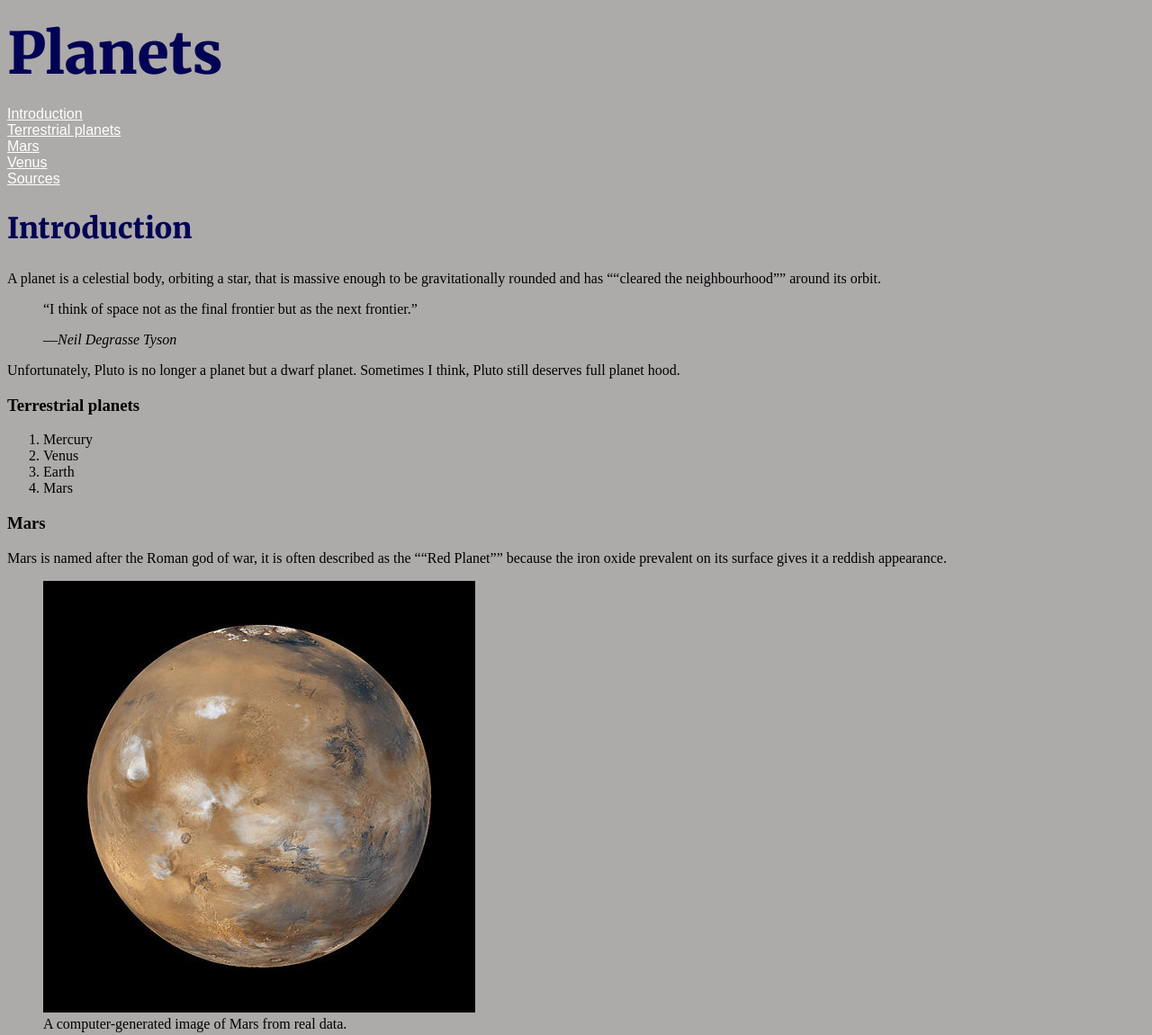
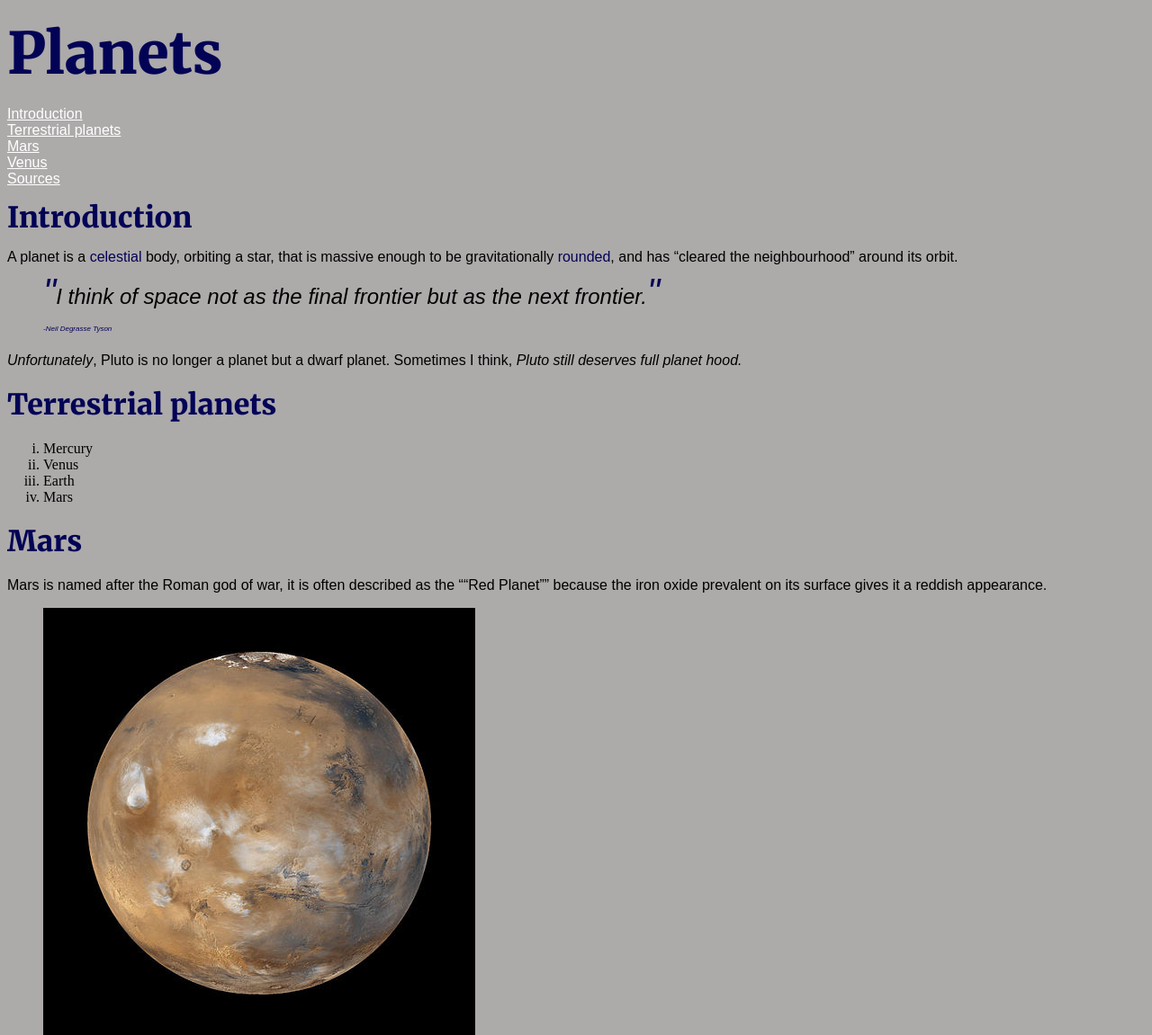
Before and after one commit to jenniferyaya/assignment-3, a plain HTML site: page index.html in a window 1280 px wide. Shown: the top 1151 px of the page at 90% size. Drawn offline with Linux system fonts and the light colour scheme; a web font is replaced by a local one.

Commit message:
Updated dt css.

```diff
--- a/css/main.css
+++ b/css/main.css
@@ -24,9 +24,59 @@ a:hover {
 	color: #af1f24;
 }
 
-h2 {
+h2, h3,h4 {
 	font-weight: bold;
 	color: #030356;
 	font-family: "Merriweather", serif;
 	font-size: 2rem;
+	line-height: .5;
 }
+
+p {
+	font-family: "Muli", sans-serif;
+	font-size: .50;
+}
+
+.listtwo {
+	list-style-type: lower-roman;
+}
+
+.celestial {
+	color: #030356;
+}
+
+.rounded {
+	color: #030356;
+}
+
+.citation {
+	color: #030356;
+	font-size: .5rem;
+	font-family: "Muli", sans-serif;
+	line-height: .5;
+}
+
+.quotemarks {
+	font-size: 2.5rem;
+	color: #030356;
+}
+
+.quotation {
+	font-family: "Merriweather", serif;
+	font-style: italic;
+	font-size: 1.5rem;
+	line-height: .25;
+}
+
+.unfortunately {
+	font-style: italic;
+	font-family: "Muli", sans-serif;
+}
+
+.imgcaption {
+	font-style: italic;
+}
+
+dt {
+	font-weight: bold;
+}
--- a/index.html
+++ b/index.html
@@ -5,13 +5,14 @@
 		<title>Planets</title>
 		<link href="css/main.css" rel="stylesheet">
 		<link href='http://fonts.googleapis.com/css?family=Muli' rel='stylesheet' type='text/css'>
+		<link href='http://fonts.googleapis.com/css?family=Merriweather:300' rel='stylesheet' type='text/css'>
+		<link href='http://fonts.googleapis.com/css?family=Merriweather:900' rel='stylesheet' type='text/css'>
 	</head>
 
 	<body>
 
 <header>
 	<h1>Planets</h1>
-	<link href='http://fonts.googleapis.com/css?family=Merriweather:900' rel='stylesheet' type='text/css'>
 
 	<nav>
 		<ol class="listone">
@@ -26,14 +27,14 @@
 
 		<h2>Introduction</h2>
 
-		<p>A planet is a celestial body, orbiting a star, that is massive enough to be gravitationally rounded and has <q>“cleared the neighbourhood”</q> around its orbit.</p>
+		<p>A planet is a <span class="celestial">celestial</span> body, orbiting a star, that is massive enough to be gravitationally <span class="rounded">rounded</span>, and has <q>cleared the neighbourhood</q> around its orbit.</p>
 
-		<blockquote>
-			<p>“I think of space not as the final frontier but as the next frontier.”</p>
-			<footer>—<cite>Neil Degrasse Tyson</cite></footer>
-			</blockquote>
+		<blockquote class="quotation">
+			<p> <span class="quotemarks">"</span>I think of space not as the final frontier but as the next frontier.<span class="quotemarks">"</span></p>
+			<footer><cite class="citation">-Neil Degrasse Tyson</cite></footer>
+		</blockquote>
 
-			<p>Unfortunately, Pluto is no longer a planet but a dwarf planet. Sometimes I think, Pluto still deserves full planet hood.</p>
+			<p><span class="unfortunately">Unfortunately</span>, Pluto is no longer a planet but a dwarf planet. Sometimes I think, <em>Pluto still deserves full planet hood.</em></p>
 
 		<h3>Terrestrial planets</h3>
 
@@ -48,12 +49,12 @@
 
 			<p>Mars is named after the Roman god of war, it is often described as the <q>“Red Planet”</q> because the iron oxide prevalent on its surface gives it a reddish appearance.</p>
 
-		<figure>
+		<figure class="imgcaption">
 			<img src="img/mars.jpg" alt="A picture of the planet Mars.">
 			<figcaption>A computer-generated image of Mars from real data.</figcaption>
 		</figure>
 
-		<dl>
+		<dl class="orderedlist">
 			<dt>Semi-major axis:</dt>
 			<dd><data value="227 939 100"> 227 939 100 km</data></dd>
 
@@ -68,7 +69,7 @@
 
 			<p>Venus is the second planet from the Sun, orbiting it every <time>224.7</time> Earth days.</p>
 
-		<figure>
+		<figure class="imgcaption">
 			<img src="img/venus.jpg" alt="A picture of the planet Venus.">
 			<figcaption>A real-colour image of Venus processed from two filters. The surface is obscured by a thick blanket of clouds.</figcaption>
 		</figure>
```
